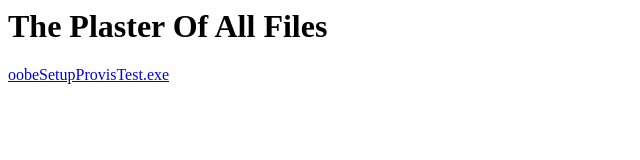
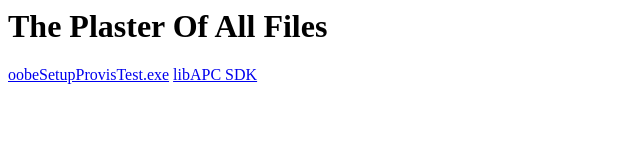
Before and after one commit to AaronYTDev/aaronYTDev-s-Corner, a plain HTML site: page TPOAF.html in a window 1280 px wide. Shown: the whole page, without its empty margins (0-640 px from the left). Drawn offline with Linux system fonts and the light colour scheme.

Commit message:
Update TPOAF.html
Adds the libAPC SDK to TPOAF.

```diff
--- a/TPOAF.html
+++ b/TPOAF.html
@@ -2,3 +2,4 @@
 <h1>The Plaster Of All Files</h1>
 
 <a href="https://www.dropbox.com/scl/fi/9l2wzl0fn91pbclx5upfb/oobeSetupProvisTest.exe?rlkey=hg4dcmtvi7oyxg8z0q3isbay9&st=gei3jzv5&dl=1">oobeSetupProvisTest.exe</a>
+<a href="libAPC Base.js">libAPC SDK</a>
```
